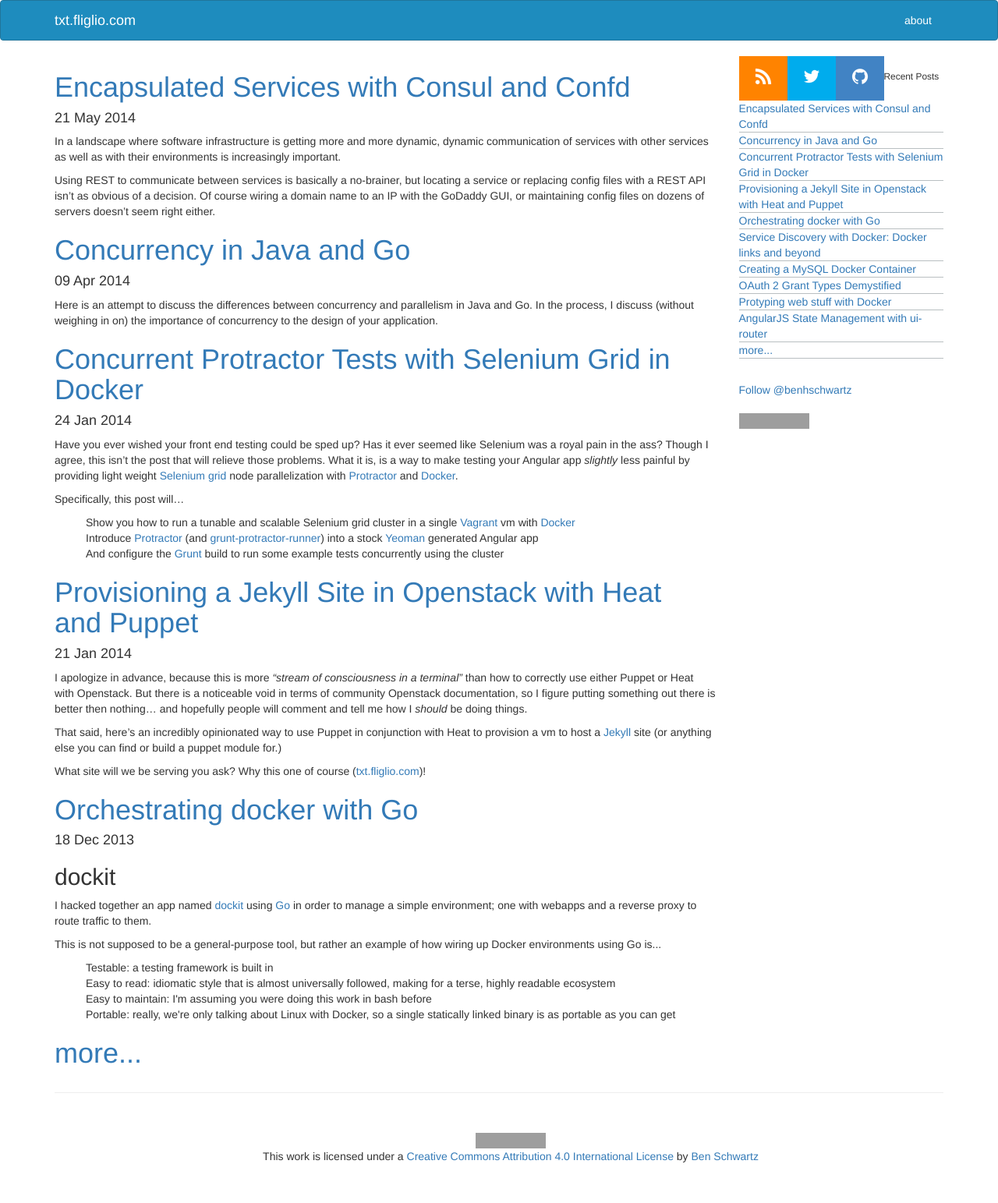
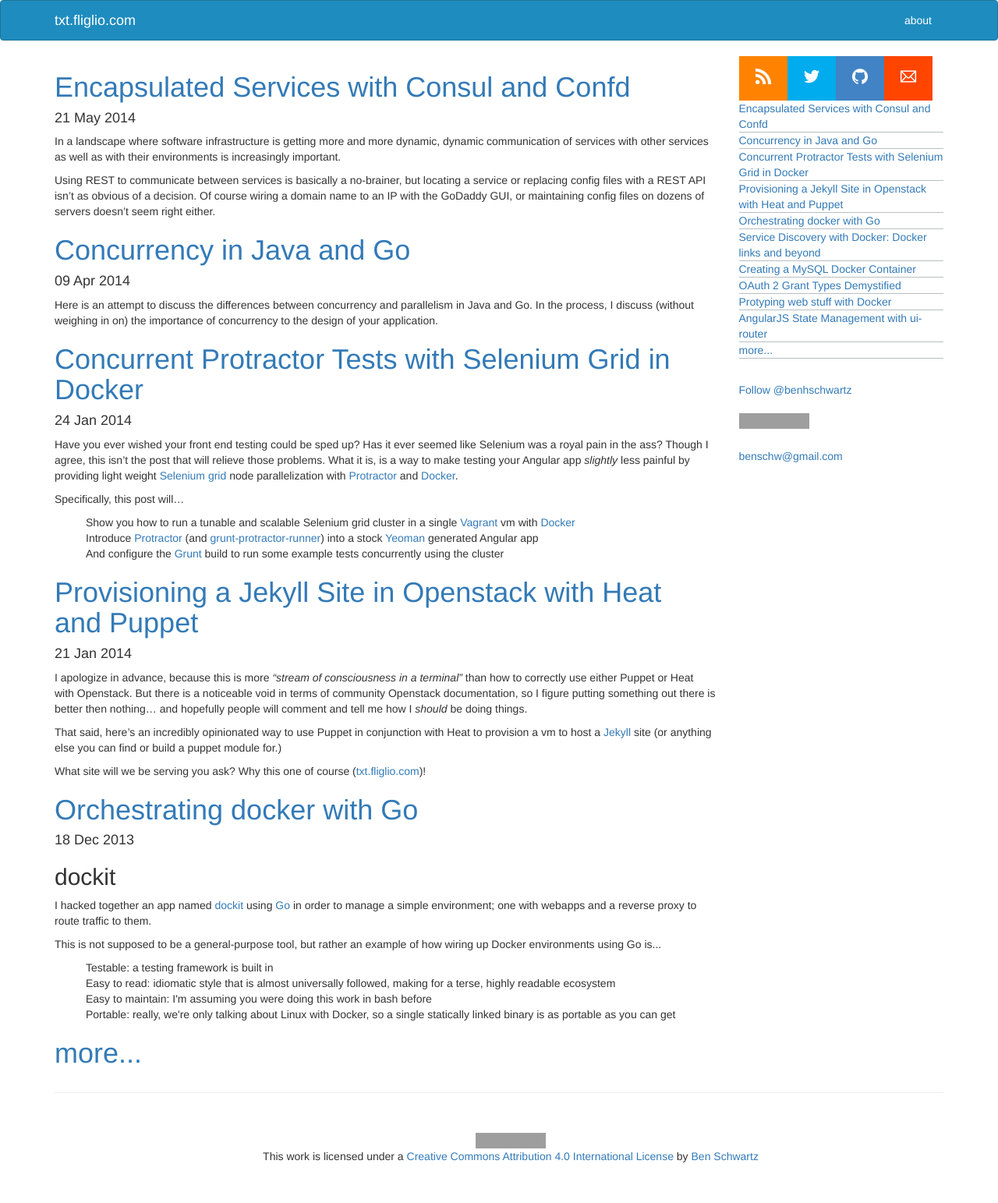
Before and after one commit to benschw/benschw.github.io, a Jekyll site: the page built from index.html, in a window 1280 px wide. Shown: the whole page at 78% size. Built offline with Jekyll 4.4.1, drawn with Linux system fonts in a browser that asks for light colours; nearby versions of some CDN libraries; Markdown is read by kramdown in place of the engine named in the settings; comment, search, counter and statistics services are not loaded; grey boxes are pictures that could not be loaded.

Commit message:
fix(share): updating share buttons

```diff
--- a/_layouts/default.html
+++ b/_layouts/default.html
@@ -22,7 +22,7 @@
 			<script src="https://oss.maxcdn.com/libs/respond.js/1.3.0/respond.min.js"></script>
 		<![endif]-->
 
-		<script src="https://code.jquery.com/jquery-1.10.2.min.js"></script>
+		<script src="https://code.jquery.com/jquery-2.1.1.min.js"></script>
 		<script src="//netdna.bootstrapcdn.com/bootstrap/3.0.3/js/bootstrap.min.js"></script>
 
 		<title>{{ page.title }}</title>
@@ -77,14 +77,14 @@
 						<li><a class="share-icon rss" href="/feed.xml"><img src="/images/rss-32.png" alt="rss"/></a></li>
 						<li><a class="share-icon twitter" target="_blank" href="http://www.twitter.com/benhschwartz"><img src="/images/twitter-32.png" alt="twitter"/></a></li>
 						<li><a class="share-icon github" target="_blank" href="http://www.github.com/benschw"><img src="/images/github-32.png" alt="github"/></a></li>
+						<li><a class="share-icon email" target="_blank" href="mailto:benschw@gmail.com"><img src="/images/email-32.png" alt="email"/></a></li>
 					</ul>
-					<br />
-					<h3 class="small">Recent Posts</h3>
+
 					<ul id="posts-nav">
-					{% for post in site.posts limit:10 %}
-						<li><a href="{{ post.url }}">{{ post.title }}</a></li>
-					{% endfor %}
-						<li><a href="/all-posts">more...</a></li>
+						{% for post in site.posts limit:10 %}
+							<li><a href="{{ post.url }}">{{ post.title }}</a></li>
+						{% endfor %}
+							<li><a href="/all-posts">more...</a></li>
 					</ul>
 
 					<br />
@@ -98,6 +98,9 @@
 					<!-- Github -->
 					<iframe src="http://ghbtns.com/github-btn.html?user=benschw&type=follow&count=true" allowtransparency="true" frameborder="0" scrolling="0" width="165" height="20"></iframe>
 
+					<br /><br />
+
+					<a href="mailto:benschw@gmail.com">benschw@gmail.com</a>
 					<br /><br />
 
 					<!-- Adsense -->
--- a/about/index.html
+++ b/about/index.html
@@ -9,7 +9,6 @@
 	<h1>About</h1>
 </div>
 
-<img class="alignnone size-full wp-image-16" alt="olive yelling at milo" src="/images/olive-yelling-at-milo.jpg" width="800" height="422" />
-
-<br />
+<p>I am a software architect in Austin Texas. That's probably all that's relevant</p>
+<br />.
 <a href="mailto:benschw@gmail.com">benschw@gmail.com</a>
--- a/css/main.css
+++ b/css/main.css
@@ -82,7 +82,8 @@
 	border-bottom: 1px solid #B9BFC1;
 }
 
-
+#sidebar .share-icons {
+}
 #sidebar .share-icons li a:hover {
 	background-color: #B9BFC1;
 }
@@ -100,7 +101,7 @@
 .share-icon.github {
 	background-color: #4183C4;
 }
-.share-icon.bitly {
+.share-icon.email {
 	background-color: #FF4500;
 }
 
```
Also changed, not shown: 15 other files.
